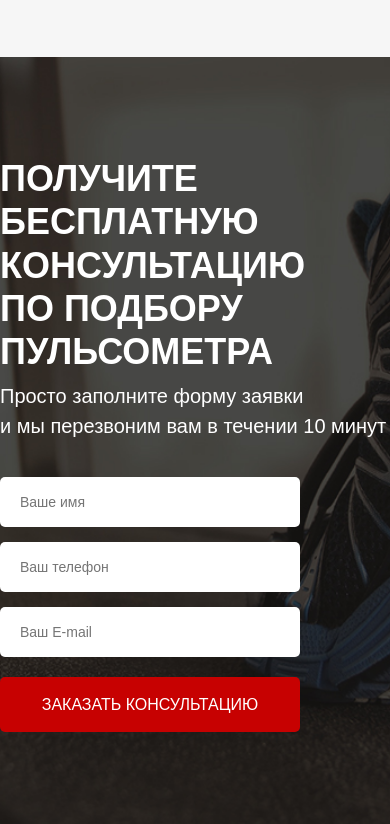
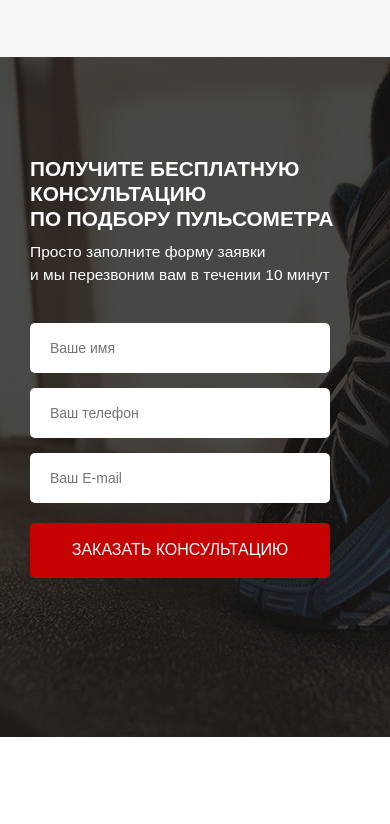
Before and after one commit to Whatislovetrade/practic, a website: page src/index.html in a window 390 px wide. Shown: the part 1572-2396 px from the top of the page. After the commit the page ends 2309 px from the top, so only its background shows below. Drawn offline with Linux system fonts and the light colour scheme.

Commit message:
add media-queries  in section consultation

```diff
--- a/src/sass/base/_mixins.scss
+++ b/src/sass/base/_mixins.scss
@@ -28,3 +28,9 @@
         @content;
     }
 }
+
+@mixin mobile-xs {
+    @media(max-width: 360px) {
+        @content;
+    }
+}
--- a/src/sass/blocks/_consultation.scss
+++ b/src/sass/blocks/_consultation.scss
@@ -2,9 +2,23 @@
     min-height: 680px;
     padding: 100px 0 92px 0;
     background: url('../../img/consult/bg2.png') center (center/cover) no-repeat;
+
+    @include laptop() {
+        padding: 100px 0 92px 30px;
+    }
+
+    @include mobile-xs() {
+        padding-right: clamp(0.625rem, 0.019rem + 3.03vw, 1.875rem);
+        padding-left: clamp(0.625rem, 0.019rem + 3.03vw, 1.875rem);
+    }
+
     &__desr {
         font-weight: 500;
         font-size: 20px;
         color: #fff;
+
+        @include laptop() {
+            font-size: clamp(15px, 0.786rem + 0.758vw, 20px);
+        }
     }
 }
--- a/src/sass/blocks/_titles.scss
+++ b/src/sass/blocks/_titles.scss
@@ -9,4 +9,8 @@
         color: #fff;
         text-align: left;
     }
+
+    @include laptop() {
+        font-size: clamp(19px, 0.672rem + 2.576vw, 36px);;
+    }
 }
```
Also changed, not shown: src/css/style.min.css.
